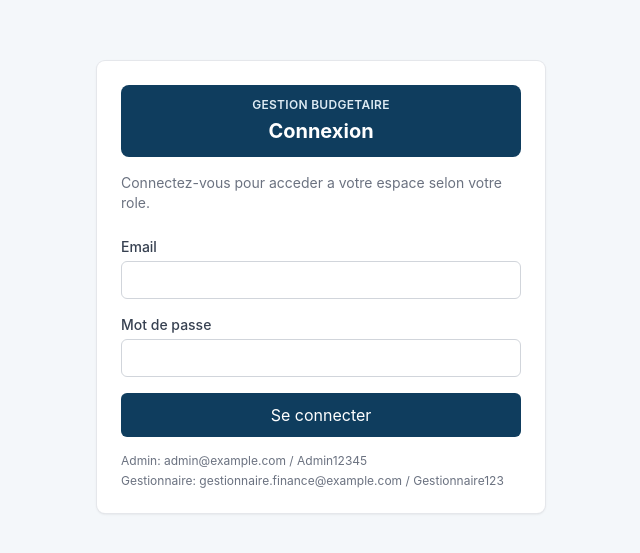
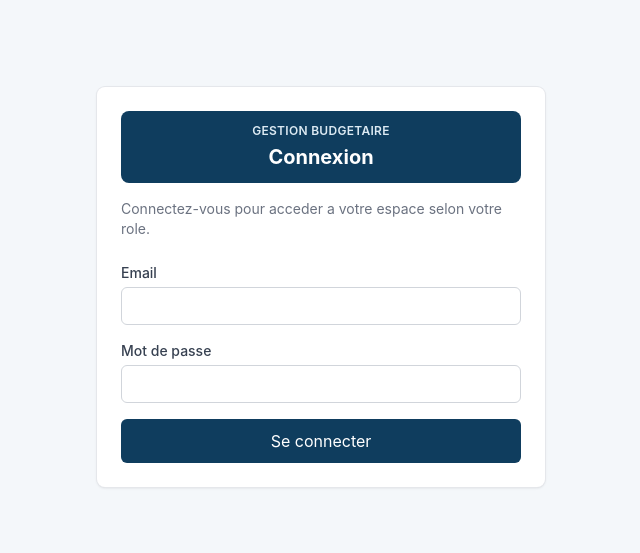
Before and after one commit to KAYOKAMBEKU/gestion_budgetaire_projet_tutore, a React (Vite) app in the folder frontend/budget-managment/: page /login in a window 1280 px wide. Shown: the part 113-666 px from the top of the page, without its empty margins (319-959 px from the left). Built offline with nearby package versions, Linux system fonts and the light colour scheme; no server answers.

Commit message:
correct fastapi Cors

```diff
--- a/frontend/budget-managment/src/features/administration/pages/LoginPage.tsx
+++ b/frontend/budget-managment/src/features/administration/pages/LoginPage.tsx
@@ -96,12 +96,6 @@ export function LoginPage() {
             {loading ? "Connexion..." : "Se connecter"}
           </button>
         </form>
-        <p className="mt-4 text-xs text-[#6B7280]">
-          Admin: admin@example.com / Admin12345
-        </p>
-        <p className="mt-1 text-xs text-[#6B7280]">
-          Gestionnaire: gestionnaire.finance@example.com / Gestionnaire123
-        </p>
       </section>
     </main>
   );
```
Also changed, not shown: 1 other file (tests, documents, lock files or other folders).
